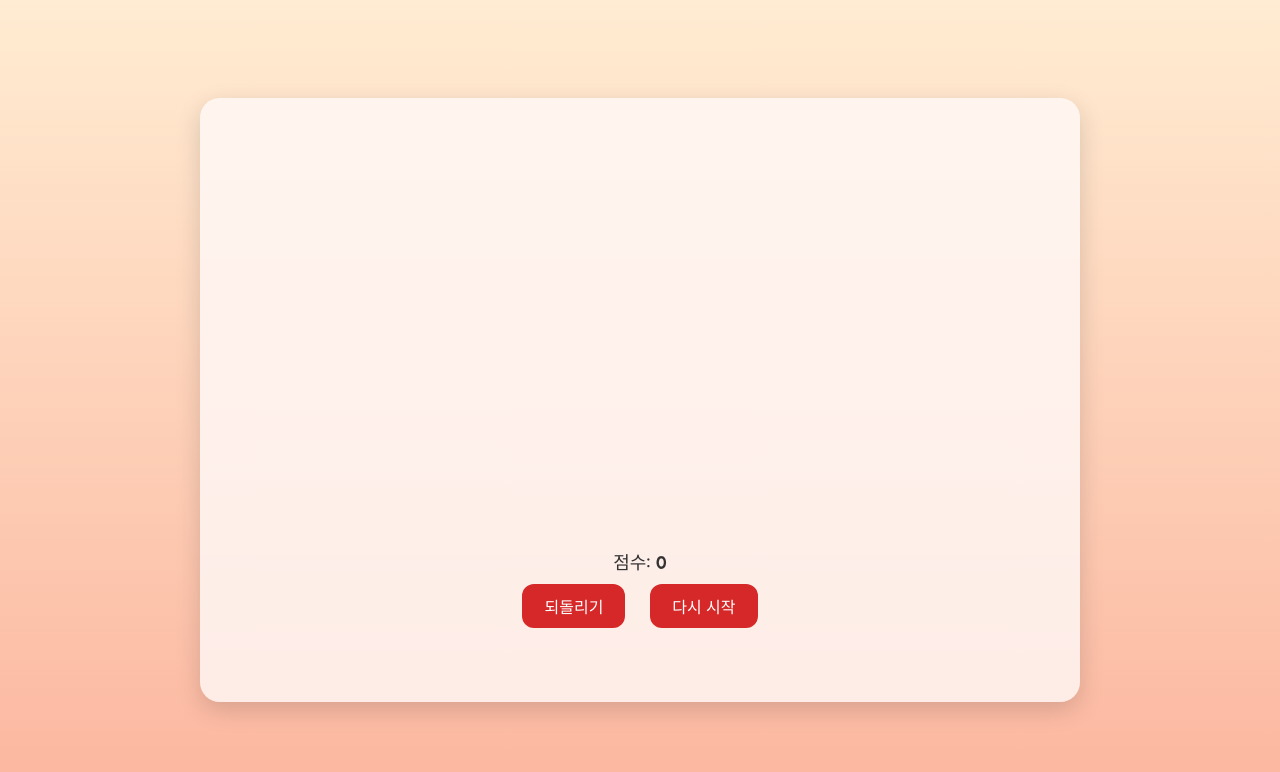
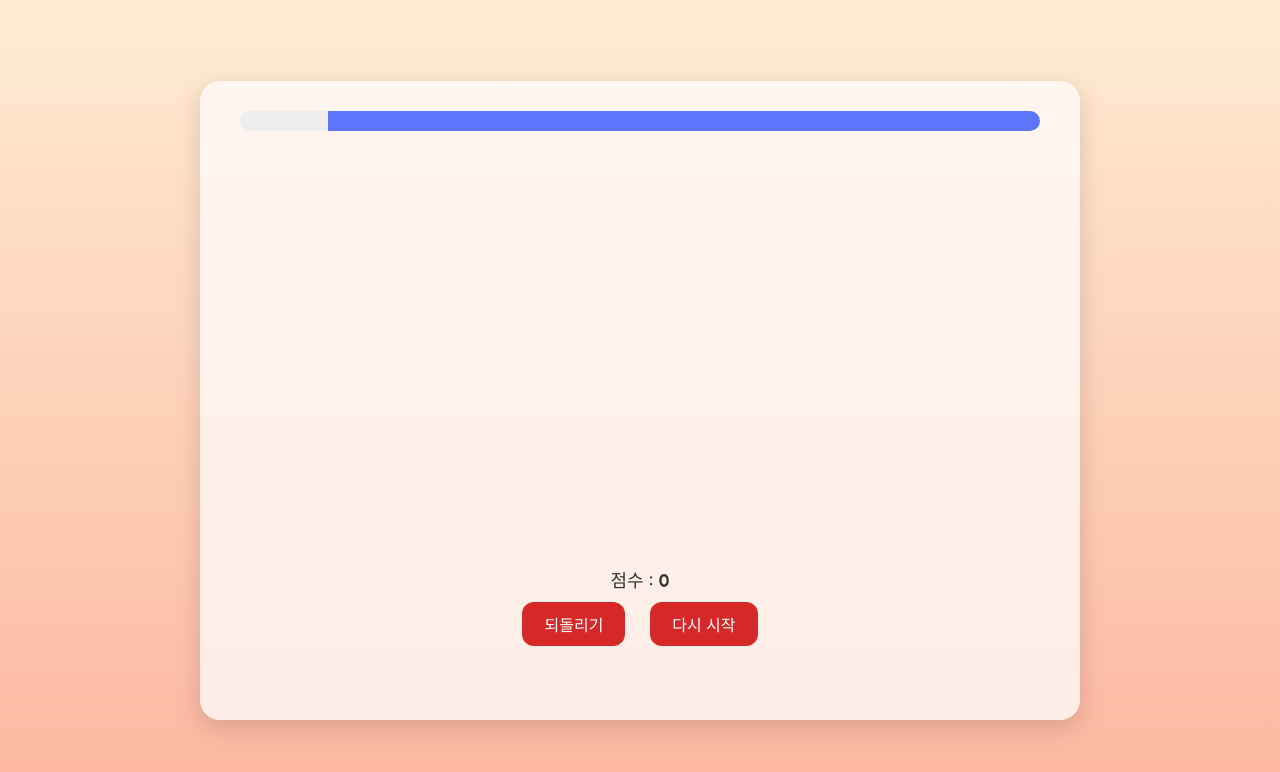
Before and after one commit to dozero25/applegame, a Spring Boot app: page /game in a window 1280 px wide. Shown: the top 772 px of the page. Run offline with Spring Boot 4, Linux system fonts and the light colour scheme; data that the repository does not hold is empty; some of the project's set-up classes (security, data sources, template engines, error pages and the like) are left out, and stand-ins take their place.

Commit message:
사과게임 프로젝트 기초 틀 완성 - 타이머 기능 추가

```diff
--- a/dozeo_appleGame/src/main/resources/static/css/game.css
+++ b/dozeo_appleGame/src/main/resources/static/css/game.css
@@ -7,6 +7,28 @@
     box-shadow: 0 8px 25px rgba(0, 0, 0, 0.15);
     text-align: center;
     width: 800px;
+}
+
+.timer-container {
+    position: relative;
+    width: 100%;
+    height: 20px;
+    background-color: #eee;
+    border-radius: 10px;
+    margin-bottom: 15px;
+    overflow: hidden;
+}
+
+.timerBar {
+    position: absolute;
+    top: 0;
+    left: 0;
+    height: 100%;
+    width: 100%;
+    background-color: #5D75F9;
+    transform-origin: right center;
+    transform: scaleX(1);
+    transition: transform 0.05s linear;
 }
 
 .board {
@@ -37,13 +59,42 @@
     box-sizing: border-box;
 }
 
+.modal {
+    position: fixed;
+    top: 0;
+    left: 0;
+    right: 0;
+    bottom: 0;
+    background: rgba(0, 0, 0, 0.5);
+    display: flex;
+    justify-content: center;
+    align-items: center;
+    z-index: 1000;
+}
+
+.modal.hidden {
+    display: none;
+}
+
+.modal-content {
+    background: white;
+    padding: 20px;
+    border-radius: 10px;
+    text-align: center;
+}
+
+.modal-content div, .modal-content p, .modal-content span {
+    font-size: 20px;
+    margin-bottom: 5px;
+}
+
 .game-info p {
     font-size: 18px;
     margin: 8px 0;
     color: #333;
 }
 
-.controls button {
+.controls button, .modal-content button {
     background-color: #d62828;
     border: none;
     color: white;
@@ -80,14 +131,14 @@
 }
 
 .cell.apple {
-  border: none;
-  box-sizing: border-box;
+    border: none;
+    box-sizing: border-box;
 }
 
 .cell.apple.selected {
-  border: 4px solid #f2f24c;
+    border: 4px solid #f2f24c;
 }
 
 .cell.apple.selected.red-border {
-  border: 4px solid rgba(255, 100, 100, 0.9);
+    border: 4px solid rgba(255, 100, 100, 0.9);
 }
--- a/dozeo_appleGame/src/main/resources/static/js/game/game.js
+++ b/dozeo_appleGame/src/main/resources/static/js/game/game.js
@@ -2,6 +2,7 @@ window.onload = async () => {
     await GameSetService.getInstance().showInfoGameLogic();
     const compEvent = ComponentEvent.getInstance();
     compEvent.clickBtn();
+    compEvent.startTimer();
 }
 
 
@@ -163,10 +164,10 @@ class ComponentEvent {
         // 테두리 색 변경: 합이 10이면 빨간색, 아니면 노란색
         selectedCells.forEach(cell => {
             if (totalScore === 10) {
-            cell.classList.add('red-border'); // 조건 충족 시 강조
-        } else {
-            cell.classList.remove('red-border'); // 조건 불충족 시 원상복구
-        }
+                cell.classList.add('red-border'); // 조건 충족 시 강조
+            } else {
+                cell.classList.remove('red-border'); // 조건 불충족 시 원상복구
+            }
         });
     }
 
@@ -288,5 +289,40 @@ class ComponentEvent {
         window.location.href = "/game";
     }
 
+    startTimer() {
+        const totalTime = 60000;
+        const bar = document.getElementById("timerBar");
+        const startTime = Date.now();
+
+        bar.style.transform = 'scaleX(1)';
+
+        const modal = document.getElementById('gameModal');
+        const finalScoreElement = document.getElementById('finalScore');
+
+        function showGameOverModel() {
+            modal.classList.remove('hidden');
+        }
+
+        const timerInterval = setInterval(() => {
+            const elapsed = Date.now() - startTime;
+            const timeLeft = totalTime - elapsed;
+            const percent = Math.max(0, 1 - (elapsed / totalTime));
+            bar.style.transform = `scaleX(${percent})`;
+
+
+            if (timeLeft <= 0) {
+                clearInterval(timerInterval);
+                showGameOverModel();
+
+                if(finalScoreElement){
+                    finalScoreElement.textContent = this.score;
+                }
+            }
+        }, 50);
+
+    }
+
+
+
 
 }
--- a/dozeo_appleGame/src/main/resources/templates/html/game/game.html
+++ b/dozeo_appleGame/src/main/resources/templates/html/game/game.html
@@ -11,11 +11,24 @@
 
 <body>
     <div class="game-container" id="game-container">
+        <div class="timer-container">
+            <div class="timerBar" id="timerBar"></div>
+        </div>
+
         <div class="board" id="gameBoard">
+
+        </div>
+        <div id="gameModal" class="modal hidden">
+            <div class="modal-content">
+                <p>게임 종료</p>
+                <div>점수 : <span id="finalScore">0</span></div>
+                <button id="undoBtn">되돌리기</button>
+                <button id="restartBtn">다시 시작</button>
+            </div>
         </div>
 
         <div class="game-info">
-            <p>점수: <span id="score">0</span></p>
+            <p>점수 : <span id="score">0</span></p>
         </div>
 
         <div class="controls">
@@ -27,4 +40,5 @@
     </div>
 </body>
 <script src="/static/js/game/game.js"></script>
+
 </html>
```
